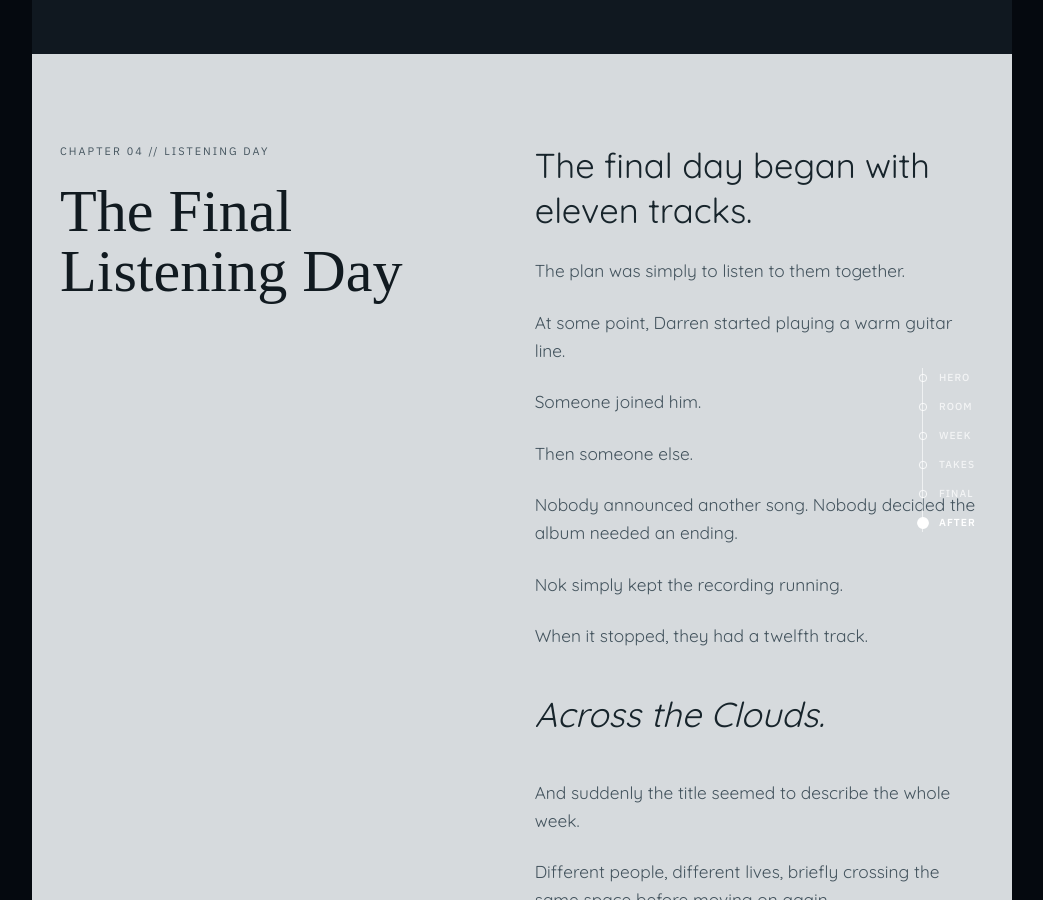
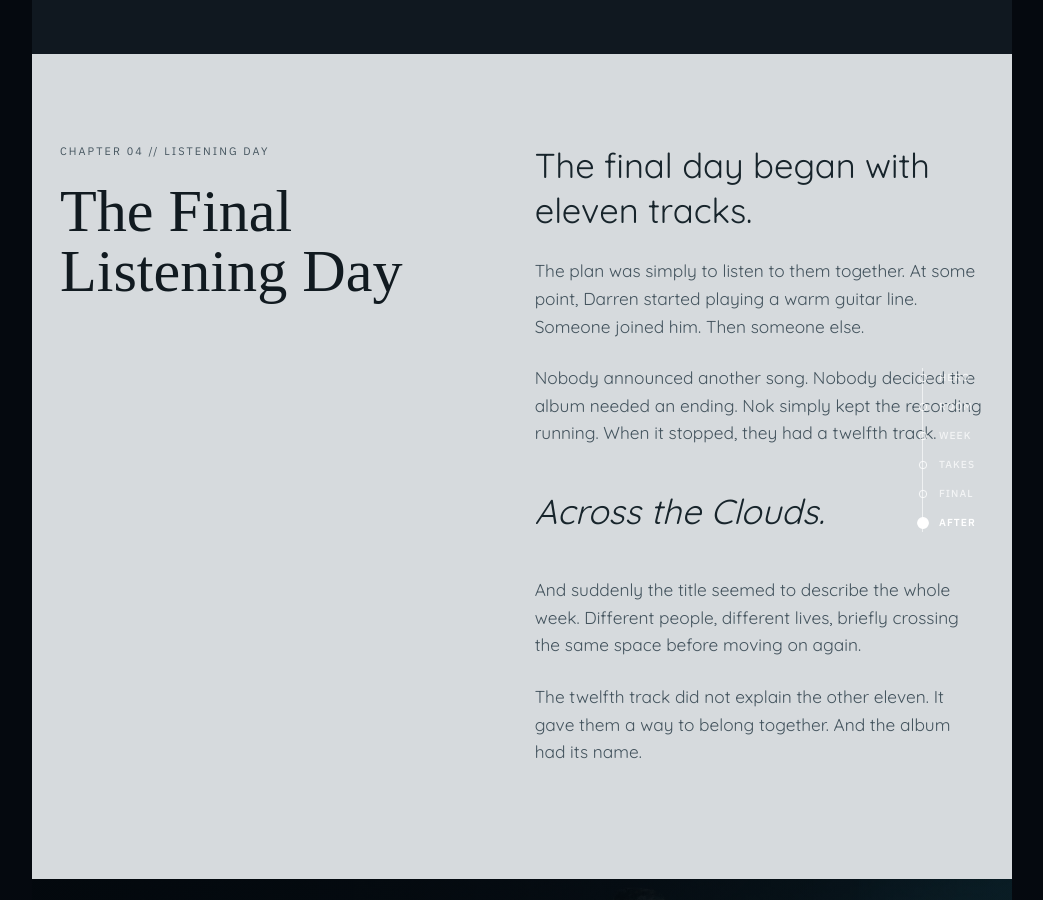
Before and after one commit to yannockverne/suborbital, a Jekyll site: the page built from session.md, in a window 1280 px wide and 900 px high, scrolled down 3671 px. Shown: the whole window, without its empty margins (118-1161 px from the left). Built offline with Jekyll 4.4.1, drawn with Linux system fonts in a browser that asks for light colours; some web fonts are replaced; some of the changed text lies outside the part shown.

Commit message:
Tighten final session narrative

```diff
--- a/session.md
+++ b/session.md
@@ -87,19 +87,11 @@ excerpt: The story of seven days at The People's Radio in Levski and the making
       </div>
       <div class="session-v2-prose session-v2-prose--final">
         <p class="session-v2-lead">The final day began with eleven tracks.</p>
-        <p>The plan was simply to listen to them together.</p>
-        <p>At some point, Darren started playing a warm guitar line.</p>
-        <p>Someone joined him.</p>
-        <p>Then someone else.</p>
-        <p>Nobody announced another song. Nobody decided the album needed an ending.</p>
-        <p>Nok simply kept the recording running.</p>
-        <p>When it stopped, they had a twelfth track.</p>
+        <p>The plan was simply to listen to them together. At some point, Darren started playing a warm guitar line. Someone joined him. Then someone else.</p>
+        <p>Nobody announced another song. Nobody decided the album needed an ending. Nok simply kept the recording running. When it stopped, they had a twelfth track.</p>
         <p class="session-v2-title-line"><em>Across the Clouds.</em></p>
-        <p>And suddenly the title seemed to describe the whole week.</p>
-        <p>Different people, different lives, briefly crossing the same space before moving on again.</p>
-        <p>The twelfth track did not explain the other eleven.</p>
-        <p>It gave them a way to belong together.</p>
-        <p>And the album had its name.</p>
+        <p>And suddenly the title seemed to describe the whole week. Different people, different lives, briefly crossing the same space before moving on again.</p>
+        <p>The twelfth track did not explain the other eleven. It gave them a way to belong together. And the album had its name.</p>
       </div>
     </div>
   </section>
```
